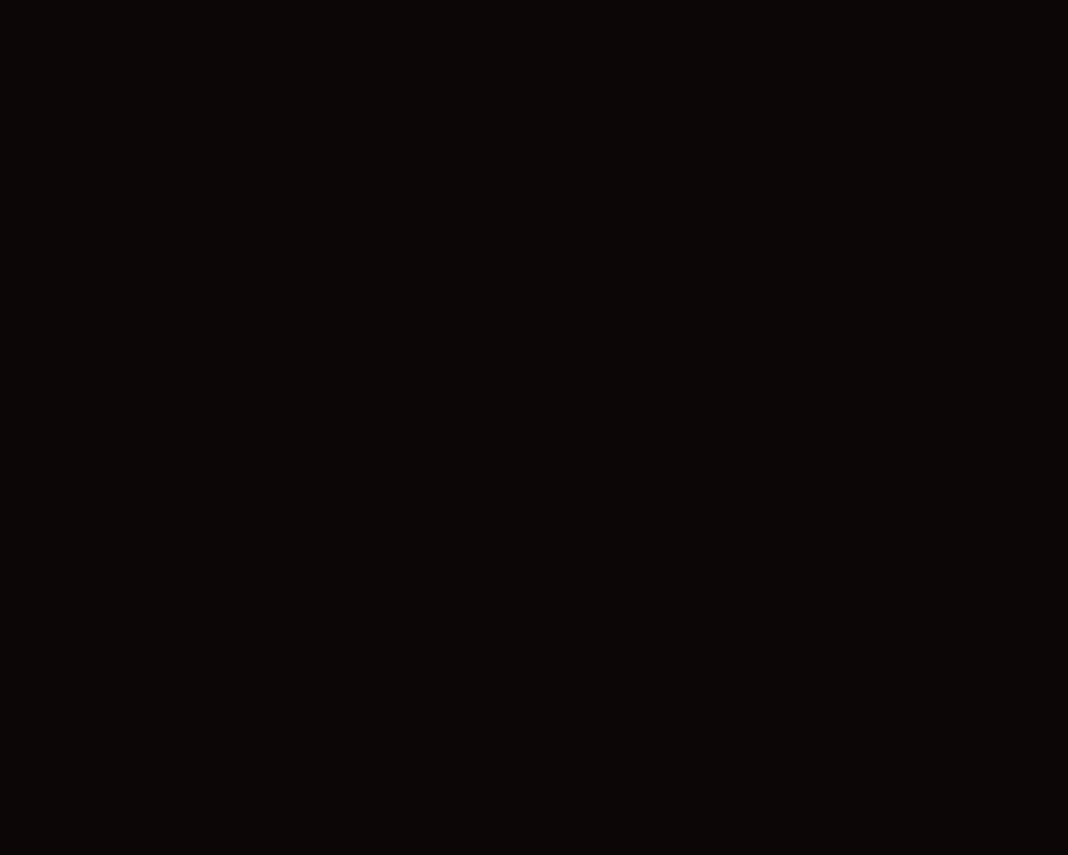
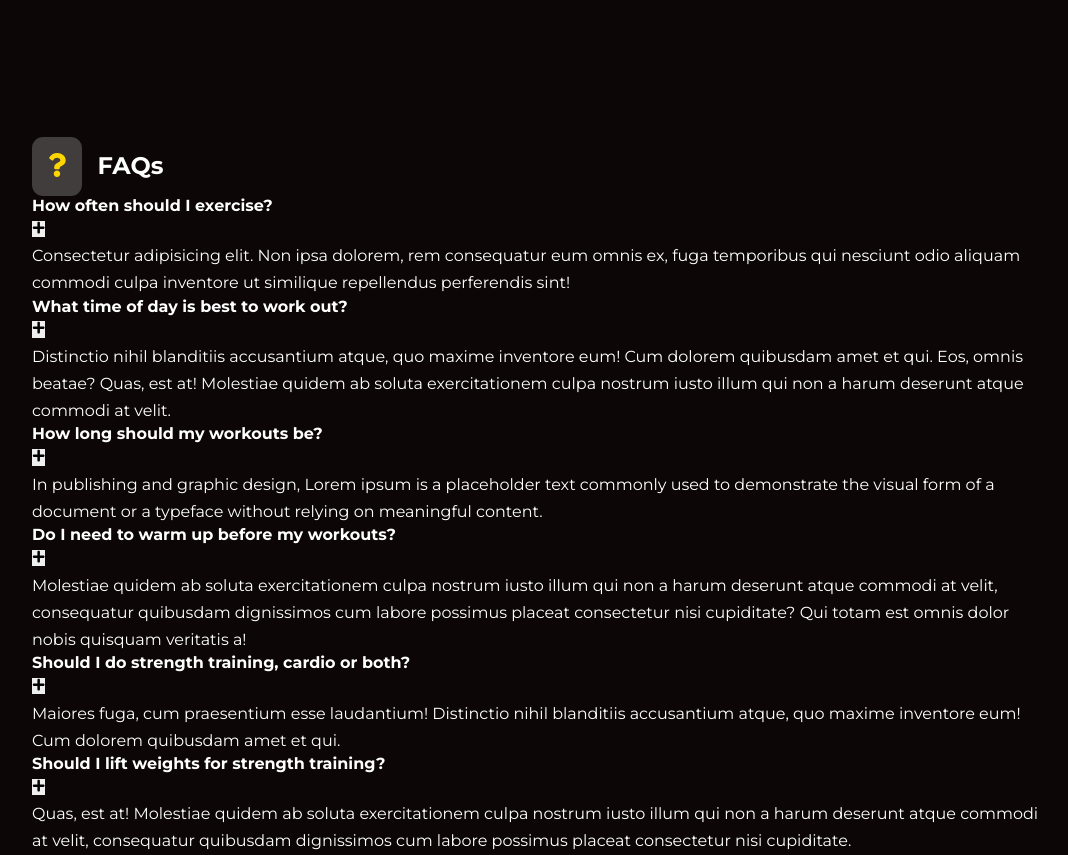
Before and after one commit to RazelRaz/Gym-Fuel, a React (Create React App) app: page / in a window 1280 px wide. Shown: the part 2200-3055 px from the top of the page, without its empty margins (96-1164 px from the left). Before the commit the page ends 2177 px from the top, so only its background shows below. Built offline with nearby package versions, Linux system fonts and the light colour scheme.

Commit message:
added faqs

```diff
--- /dev/null
+++ b/src/components/FAQ/FAQ.js
@@ -0,0 +1,17 @@
+import React from 'react'
+import { FaPlus, FaMinus } from 'react-icons/fa';
+const FAQ = ({question, answer}) => {
+  return (
+    <article className='faq'>
+      <div>
+        <h4>{question}</h4>
+        <button className='faq__icon'>
+          <FaPlus></FaPlus>
+        </button>
+      </div>
+      <p>{answer}</p>
+    </article>
+  )
+}
+
+export default FAQ
--- /dev/null
+++ b/src/components/FAQs/FAQs.js
@@ -0,0 +1,25 @@
+import React from 'react'
+import './FAQs.css'
+import SectionHeading from '../SectionHeading'
+import { FaQuestion } from 'react-icons/fa'
+import { faqs } from '../../data'
+import FAQ from '../FAQ/FAQ'
+
+const FAQs = () => {
+  return (
+    <section className='FAQs_area faqs'>
+        <div className='container faqs__container'>
+            <SectionHeading icon={<FaQuestion></FaQuestion>} title='FAQs'></SectionHeading>
+            <div className='faqs__wrapper'>
+                {
+                    faqs.map(({id, question, answer}) => {
+                        return <FAQ key={id} question={question} answer={answer}></FAQ>
+                    })
+                }
+            </div>
+        </div>
+    </section>
+  )
+}
+
+export default FAQs
--- a/src/pages/Home/Home.js
+++ b/src/pages/Home/Home.js
@@ -3,6 +3,7 @@ import Hero from '../../components/Hero/Hero';
 import Programs from '../../components/Programs/Programs';
 import Values from '../../components/Values/Values';
 import './Home.css'
+import FAQs from '../../components/FAQs/FAQs';
 
 const Home = () => {
     return (
@@ -10,6 +11,7 @@ const Home = () => {
             <Hero></Hero>
             <Programs></Programs>
             <Values></Values>
+            <FAQs></FAQs>
         </div>
     );
 };
```
Also changed, not shown: src/components/FAQs/FAQs.css (added).
